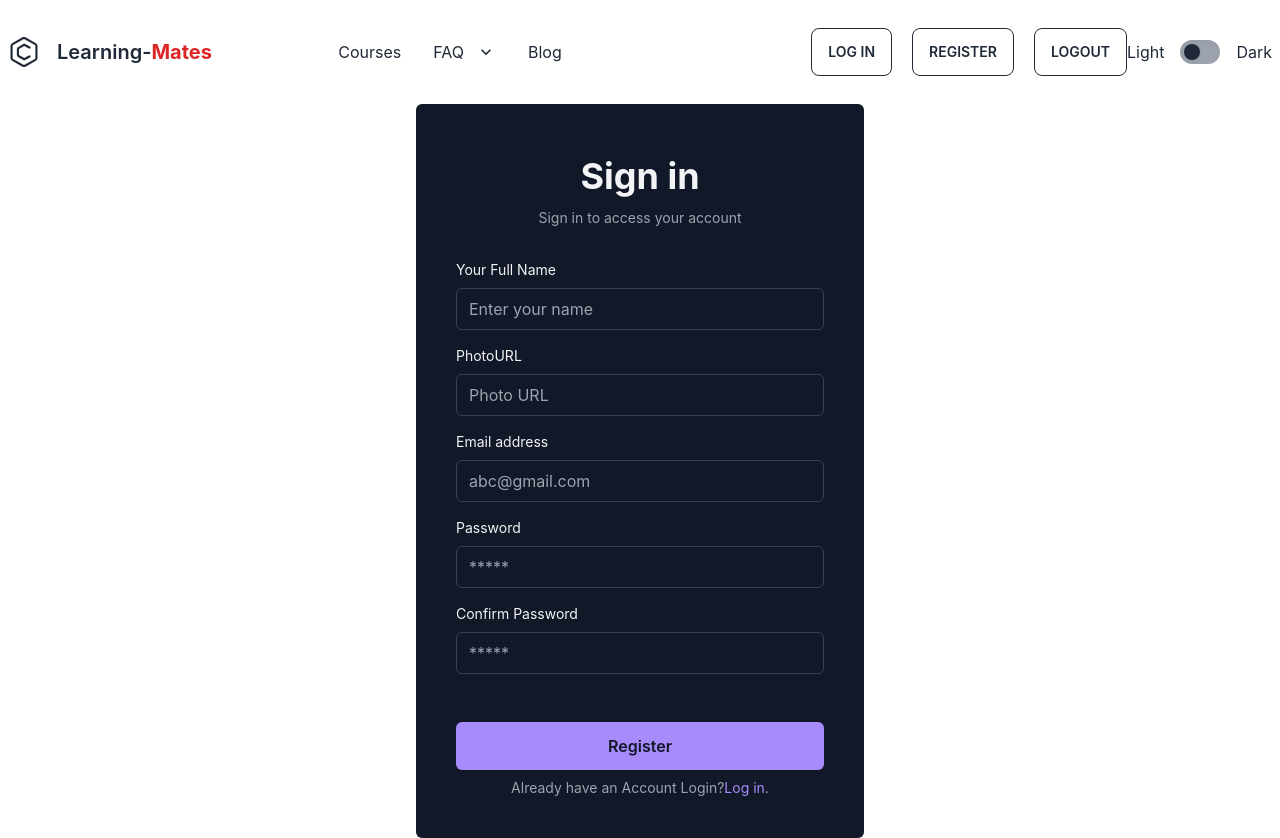
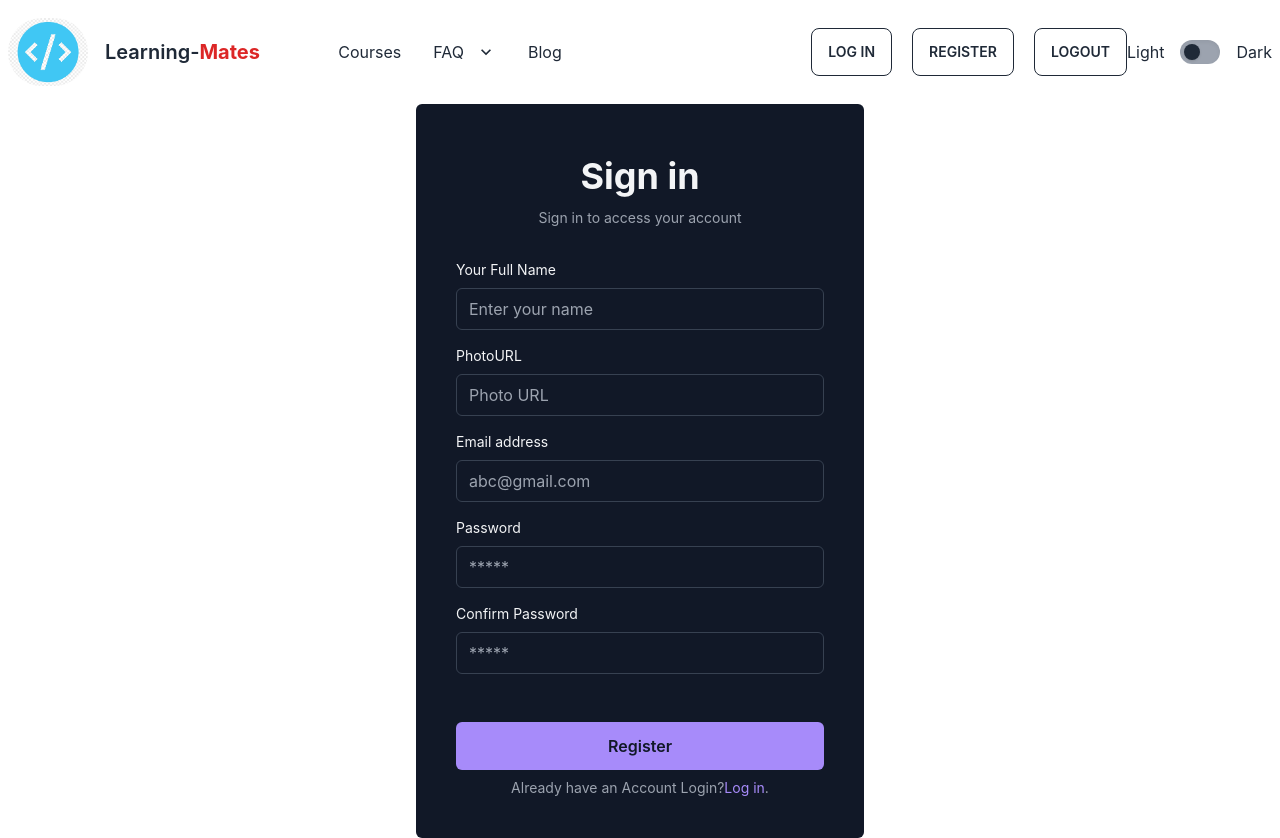
Before and after one commit to TajbeerAhamed/learning-mates-client, a React (Create React App) app: page /register in a window 1280 px wide. Built offline with nearby package versions, Linux system fonts and the light colour scheme; no server answers.

Commit message:
firebase-auth-added

```diff
--- a/public/index.html
+++ b/public/index.html
@@ -24,7 +24,7 @@
       work correctly both with client-side routing and a non-root public URL.
       Learn how to configure a non-root public URL by running `npm run build`.
     -->
-    <title>Learning Mates</title>
+    <title>Learning Mates Client</title>
   </head>
   <body>
     <noscript>You need to enable JavaScript to run this app.</noscript>
--- a/src/App.js
+++ b/src/App.js
@@ -22,13 +22,13 @@ function App() {
         },
         {
           path: "/courses",
-          loader: () => fetch("http://localhost:5000/details"),
+          loader: () => fetch("https://learning-mate-server.vercel.app/details"),
           element: <Courses></Courses>,
         },
         {
           path: "/coursesDetails/:id",
           loader: async ({ params }) =>
-            fetch(`http://localhost:5000/details/${params.id}`),
+            fetch(`https://learning-mate-server.vercel.app/details/${params.id}`),
           element: <CoursesDetails></CoursesDetails>,
         },
 
--- a/src/components/Header/Header.js
+++ b/src/components/Header/Header.js
@@ -32,10 +32,7 @@ const Header = () => {
         <li><Link>Item 3</Link></li>
       </ul>
     </div>
-    <svg xmlns="../../../public/download.png" fill="currentColor" viewBox="0 0 32 32" className="w-8 h-8 dark:text-violet-400">
-				<path d="M27.912 7.289l-10.324-5.961c-0.455-0.268-1.002-0.425-1.588-0.425s-1.133 0.158-1.604 0.433l0.015-0.008-10.324 5.961c-0.955 0.561-1.586 1.582-1.588 2.75v11.922c0.002 1.168 0.635 2.189 1.574 2.742l0.016 0.008 10.322 5.961c0.455 0.267 1.004 0.425 1.59 0.425 0.584 0 1.131-0.158 1.602-0.433l-0.014 0.008 10.322-5.961c0.955-0.561 1.586-1.582 1.588-2.75v-11.922c-0.002-1.168-0.633-2.189-1.573-2.742zM27.383 21.961c0 0.389-0.211 0.73-0.526 0.914l-0.004 0.002-10.324 5.961c-0.152 0.088-0.334 0.142-0.53 0.142s-0.377-0.053-0.535-0.145l0.005 0.002-10.324-5.961c-0.319-0.186-0.529-0.527-0.529-0.916v-11.922c0-0.389 0.211-0.73 0.526-0.914l0.004-0.002 10.324-5.961c0.152-0.090 0.334-0.143 0.53-0.143s0.377 0.053 0.535 0.144l-0.006-0.002 10.324 5.961c0.319 0.185 0.529 0.527 0.529 0.916z"></path>
-				<path d="M22.094 19.451h-0.758c-0.188 0-0.363 0.049-0.515 0.135l0.006-0.004-4.574 2.512-5.282-3.049v-6.082l5.282-3.051 4.576 2.504c0.146 0.082 0.323 0.131 0.508 0.131h0.758c0.293 0 0.529-0.239 0.529-0.531v-0.716c0-0.2-0.11-0.373-0.271-0.463l-0.004-0.002-5.078-2.777c-0.293-0.164-0.645-0.26-1.015-0.26-0.39 0-0.756 0.106-1.070 0.289l0.010-0.006-5.281 3.049c-0.636 0.375-1.056 1.055-1.059 1.834v6.082c0 0.779 0.422 1.461 1.049 1.828l0.009 0.006 5.281 3.049c0.305 0.178 0.67 0.284 1.061 0.284 0.373 0 0.723-0.098 1.027-0.265l-0.012 0.006 5.080-2.787c0.166-0.091 0.276-0.265 0.276-0.465v-0.716c0-0.293-0.238-0.529-0.529-0.529z"></path>
-			</svg>
+  <div className='w-20 '> <img className='rounded-full object-cover'  src="download.png" alt="" /></div>
     <Link to={'/'} className="btn btn-ghost normal-case text-xl">Learning-<span className='font-bold text-red-600'>Mates</span></Link>
   </div>
   <div className="navbar-center hidden lg:flex">
--- a/src/components/Register/Register.js
+++ b/src/components/Register/Register.js
@@ -21,6 +21,7 @@ const Register = () => {
     console.log(name, photoURL, email, password);
 
     if(password !==confirmedPassword ){
+      console.log('fdgfdh');
     	return setError("Password doesnot Matced")
     }
 
@@ -112,7 +113,7 @@ const Register = () => {
             </div>
             <div>
               <div className="flex justify-between mb-2">
-                <label htmlFor="password" className="text-sm">
+                <label htmlFor="confirmedPassword" className="text-sm">
                Confirm Password
                 </label>
                 <Link
@@ -125,8 +126,8 @@ const Register = () => {
               </div>
               <input
                 type="password"
-                name="password"
-                id="password"
+                name="confirmedPassword"
+                id="confirmedPassword"
                 placeholder="*****"
                 className="w-full px-3 py-2 border rounded-md border-gray-700 bg-gray-900 text-gray-100"
                 required
```
Also changed, not shown: firebase.json (added), 2 other files (tests, documents, lock files or other folders).
